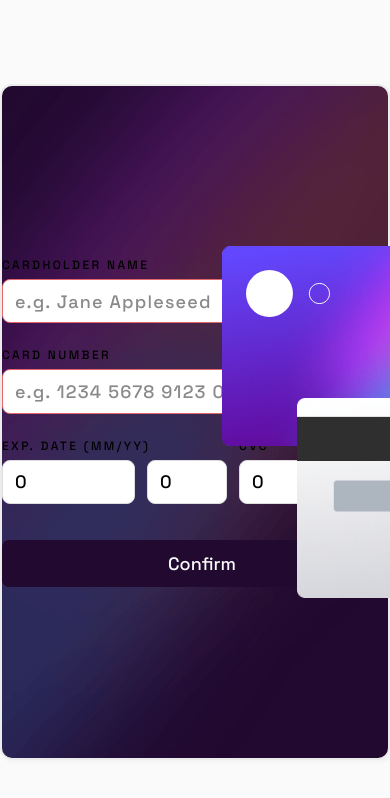
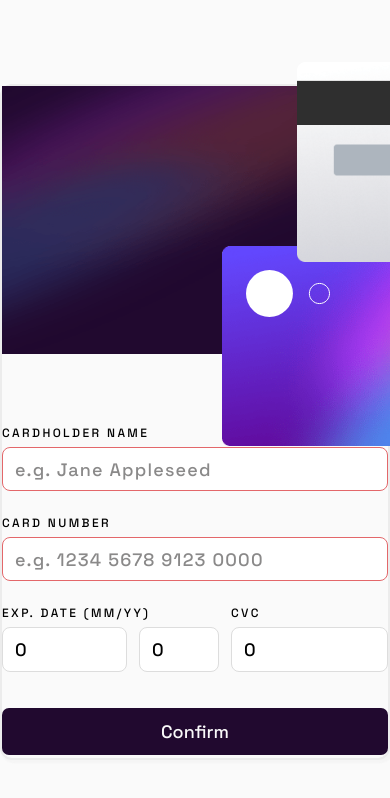
Before and after one commit to alejoelconejo/interactive-card, a React (Vite) app: page / in a window 390 px wide. Shown: the top 798 px of the page. Built offline with nearby package versions, Linux system fonts and the light colour scheme.

Commit message:
Add responsive design

```diff
--- a/src/index.css
+++ b/src/index.css
@@ -99,6 +99,7 @@ input:invalid {
 
 .form-horizontal {
   display: flex;
+  align-items: end;
   gap: 1rem;
 }
 
@@ -167,3 +168,16 @@ form button {
   right: 50px;
   font-size: 1.1rem;
 }
+
+@media (max-width: 900px) {
+  main {
+    flex-direction: column;
+    background-image: none;
+  }
+
+  .cards-section {
+    background-image: url('./assets/bg-main-desktop.png');
+    background-repeat: no-repeat;
+    background-size: 100% 80%;
+  }
+}
```
